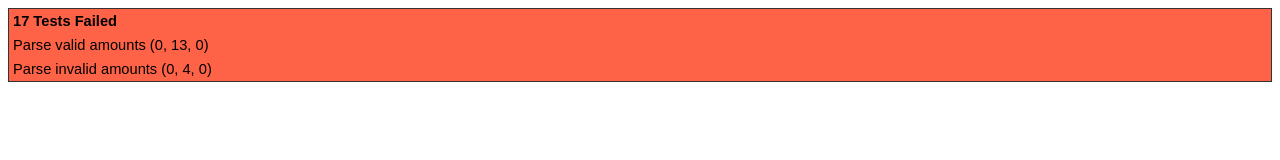
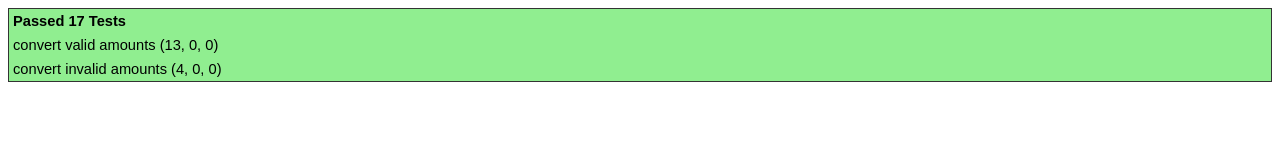
Before and after one commit to 0x6C77/change-calculator, a plain HTML site: page testing/index.html in a window 1280 px wide. Drawn offline with Linux system fonts and the light colour scheme.

Commit message:
Updated test suite to reflect changes in new convert function. Test now checks if returned value is the correct number of pennies rather than if the string was valid

```diff
--- a/testing/index.html
+++ b/testing/index.html
@@ -18,79 +18,79 @@
     var processor = new CoinProcessor();
 
         wru.test([{
-            name: "Parse valid amounts",
+            name: "convert valid amounts",
             test: function () {
                 wru.assert(
                     'Single digit',
-                    processor.parse('4') === true
+                    processor.convert('4') === 4
                 );
                 wru.assert(
                     'Double digit',
-                    processor.parse('85') === true
+                    processor.convert('85') === 85
                 );
                 wru.assert(
                     'Pence symbol',
-                    processor.parse('197p') === true
+                    processor.convert('197p') === 197
                 );
                 wru.assert(
                     'Pence symbol single digit',
-                    processor.parse('2p') === true
+                    processor.convert('2p') === 2
                 );
                 wru.assert(
                     'Pound symbol',
-                    processor.parse('£1.23') === true
+                    processor.convert('£1.23') === 123
                 );
                 wru.assert(
                     'Single digit pound symbol',
-                    processor.parse('£2') === true
+                    processor.convert('£2') === 200
                 );
                 wru.assert(
                     'Double digit pound symbol',
-                    processor.parse('£10') === true
+                    processor.convert('£10') === 1000
                 );
                 wru.assert(
                     'Pound and pence symbol',
-                    processor.parse('£1.87p') === true
+                    processor.convert('£1.87p') === 187
                 );
                 wru.assert(
                     'Missing pence',
-                    processor.parse('£1p') === true
+                    processor.convert('£1p') === 100
                 );
                 wru.assert(
                     'Missing pence but present decimal',
-                    processor.parse('£1.p') === true
+                    processor.convert('£1.p') === 100
                 );
                 wru.assert(
                     'Buffered zeros',
-                    processor.parse('001.41p') === true
+                    processor.convert('001.41p') === 141
                 );
                 wru.assert(
                     'Rounding three decimal places to two',
-                    processor.parse('4.235p') === true
+                    processor.convert('4.235p') === 424
                 );
                 wru.assert(
                     'Rounding with symbols',
-                    processor.parse('£1.257422457p') === true
+                    processor.convert('£1.257422457p') === 126
                 );
             }
         }, {
-            name: "Parse invalid amounts",
+            name: "convert invalid amounts",
             test: function () {
                 wru.assert(
                     'Empty string',
-                    processor.parse('') === false
+                    processor.convert('') === false
                 );
                 wru.assert(
                     'Non-numeric character',
-                    processor.parse('1x') === false
+                    processor.convert('1x') === false
                 );
                 wru.assert(
                     'Non-numeric character 2',
-                    processor.parse('£1x.0p') === false
+                    processor.convert('£1x.0p') === false
                 );
                 wru.assert(
                     'Missing digits',
-                    processor.parse('£p') === false
+                    processor.convert('£p') === false
                 );
             }
         }]);
```
